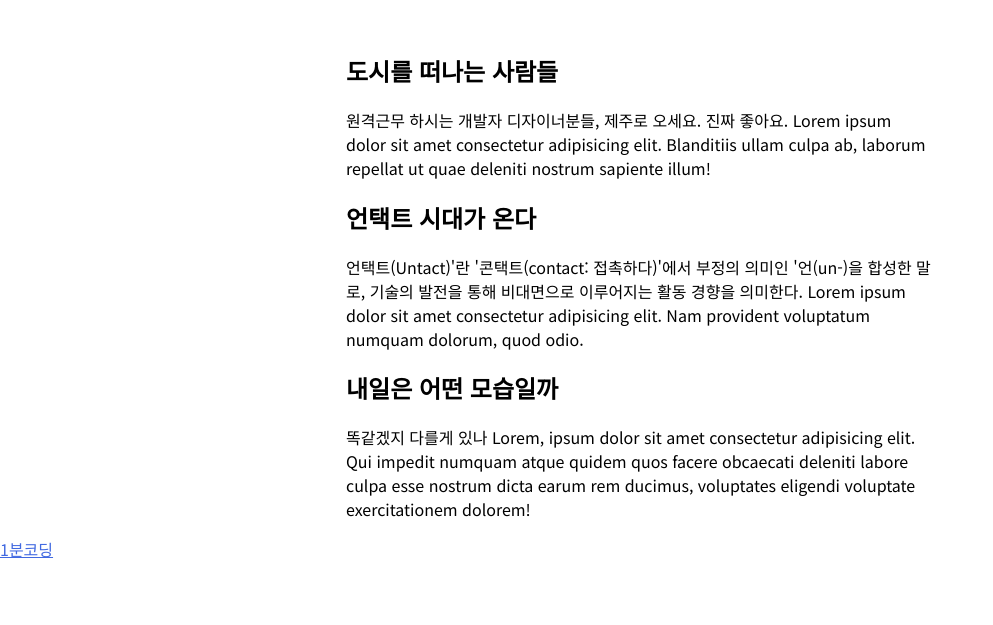
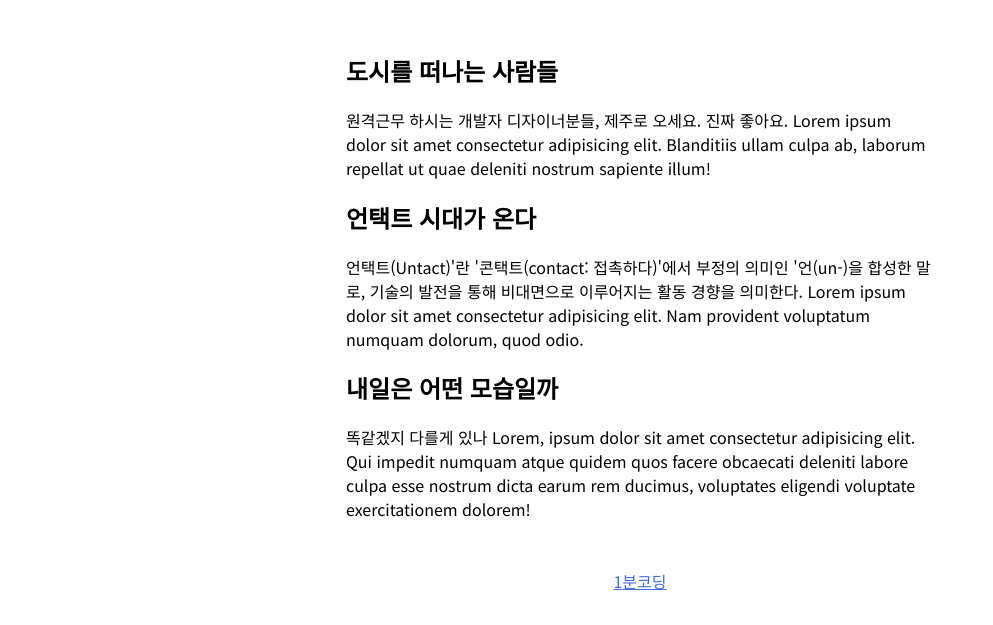
Before and after one commit to kbu715/bbc-covid19, a plain HTML site: page index.html in a window 1280 px wide. Shown: the part 7817-8442 px from the top of the page, without its empty margins (0-993 px from the left). Before the commit the page ends 8378 px from the top, so only its background shows below. Drawn offline with Linux system fonts and the light colour scheme.

Commit message:
will-change -> 브라우저에게 어떤 속성이 바뀔 것이다라는 힌트를 준다.

```diff
--- a/style.css
+++ b/style.css
@@ -45,6 +45,7 @@ img {
   top: 0;
   opacity: 0;
   transition: 0.5s;
+  will-change: opacity;
 }
 
 .visible {
@@ -82,3 +83,8 @@ img {
   bottom: 30%;
   transition: 1.5s 0.5s linear;
 }
+
+.global-footer {
+  padding: 2rem 0;
+  text-align: center;
+}
```
